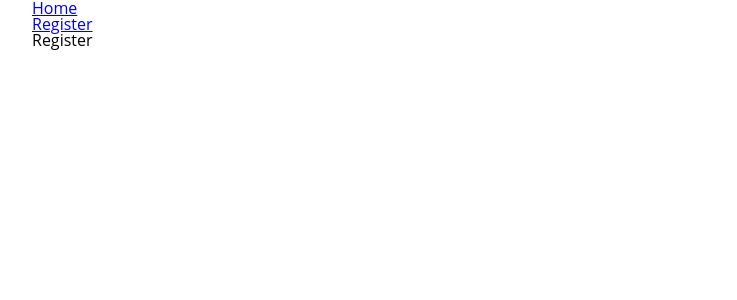
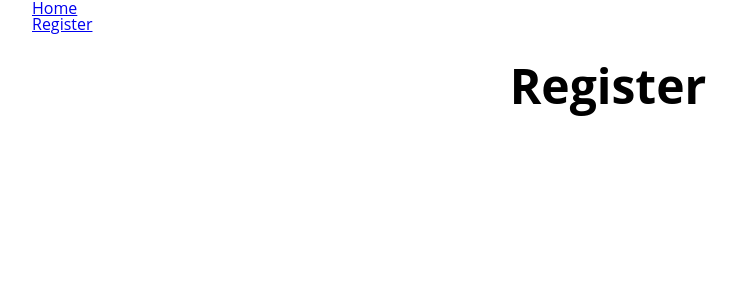
Before and after one commit to samuelsilvadev/vue.js-projects, a Vue app in the folder private-pictures/: page /register in a window 1280 px wide. Shown: the top 300 px of the page, without its empty margins (32-769 px from the left). Built offline with nearby package versions, Linux system fonts and the light colour scheme; what vue-resource would draw is missing.

Commit message:
refactor(private-pictures): Create component to render menu
- Created Menu component.

```diff
--- a/private-pictures/src/App.vue
+++ b/private-pictures/src/App.vue
@@ -1,22 +1,18 @@
 <template>
   <div id="app">
-    <nav>
-      <ul>
-        <li v-for="route of routes" :key="route.path">
-          <router-link :to="route.path ? route.path : '/'">{{
-            route.title
-          }}</router-link>
-        </li>
-      </ul>
-    </nav>
+    <navigation :routes="routes" />
     <router-view></router-view>
   </div>
 </template>
 
 <script>
 import { routes } from "./routes";
+import Menu from "./components/menu/Menu";
 
 export default {
+  components: {
+    navigation: Menu
+  },
   data() {
     return {
       routes
--- /dev/null
+++ b/private-pictures/src/components/menu/Menu.vue
@@ -0,0 +1,19 @@
+<template>
+  <nav>
+    <ul>
+      <li v-for="route of routes" :key="route.path">
+        <router-link :to="route.path ? route.path : '/'">
+          {{ route.title }}
+        </router-link>
+      </li>
+    </ul>
+  </nav>
+</template>
+
+<script>
+export default {
+  props: ["routes"]
+};
+</script>
+
+<style scoped></style>
--- a/private-pictures/src/components/register/Register.vue
+++ b/private-pictures/src/components/register/Register.vue
@@ -1,7 +1,14 @@
 <template>
-  <h1>Register</h1>
+  <h1 class="title">Register</h1>
 </template>
 <script>
 export default {};
 </script>
-<style scoped></style>
+<style scoped>
+.title {
+  font-size: 3rem;
+  font-weight: bold;
+  text-align: center;
+  margin: 30px auto;
+}
+</style>
```
